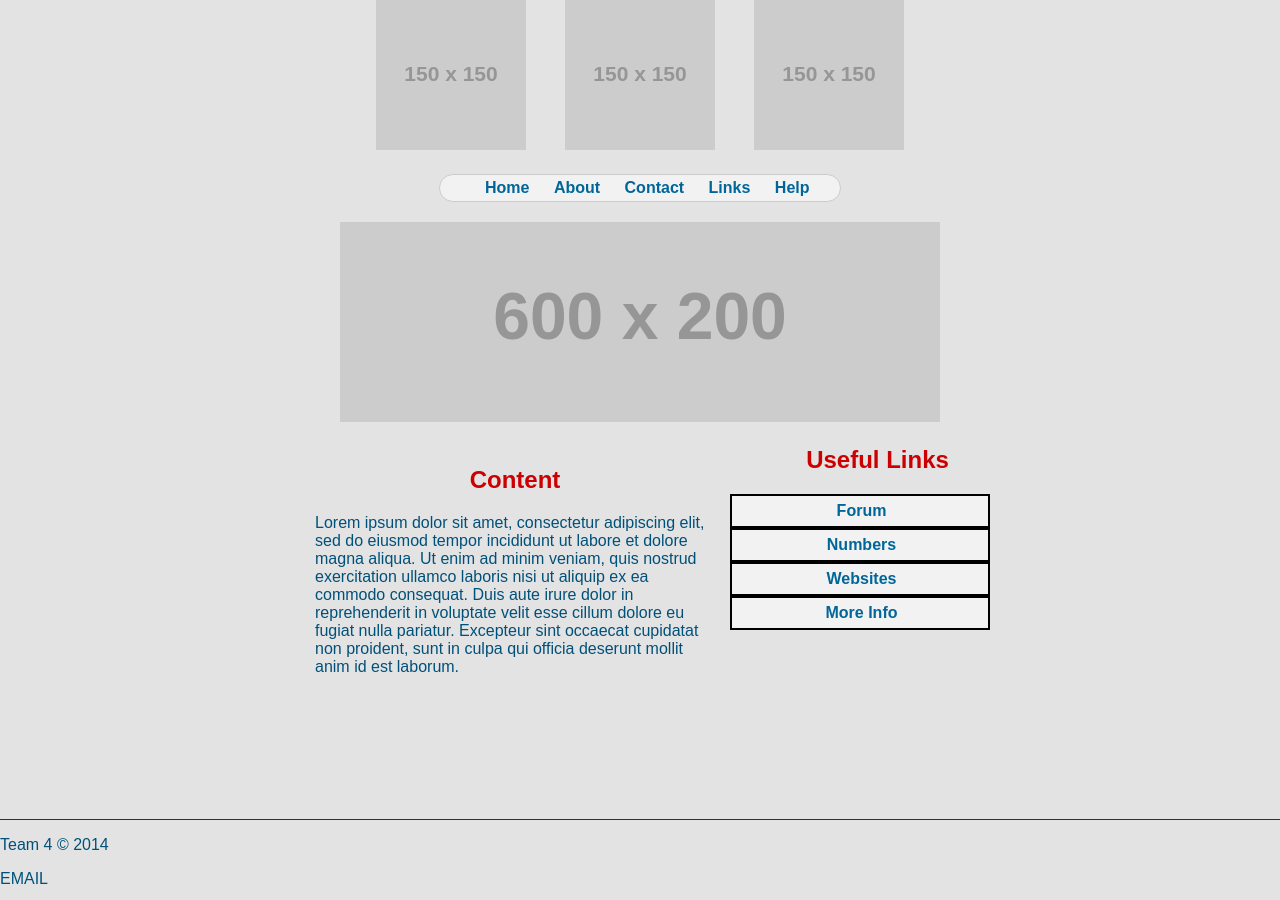
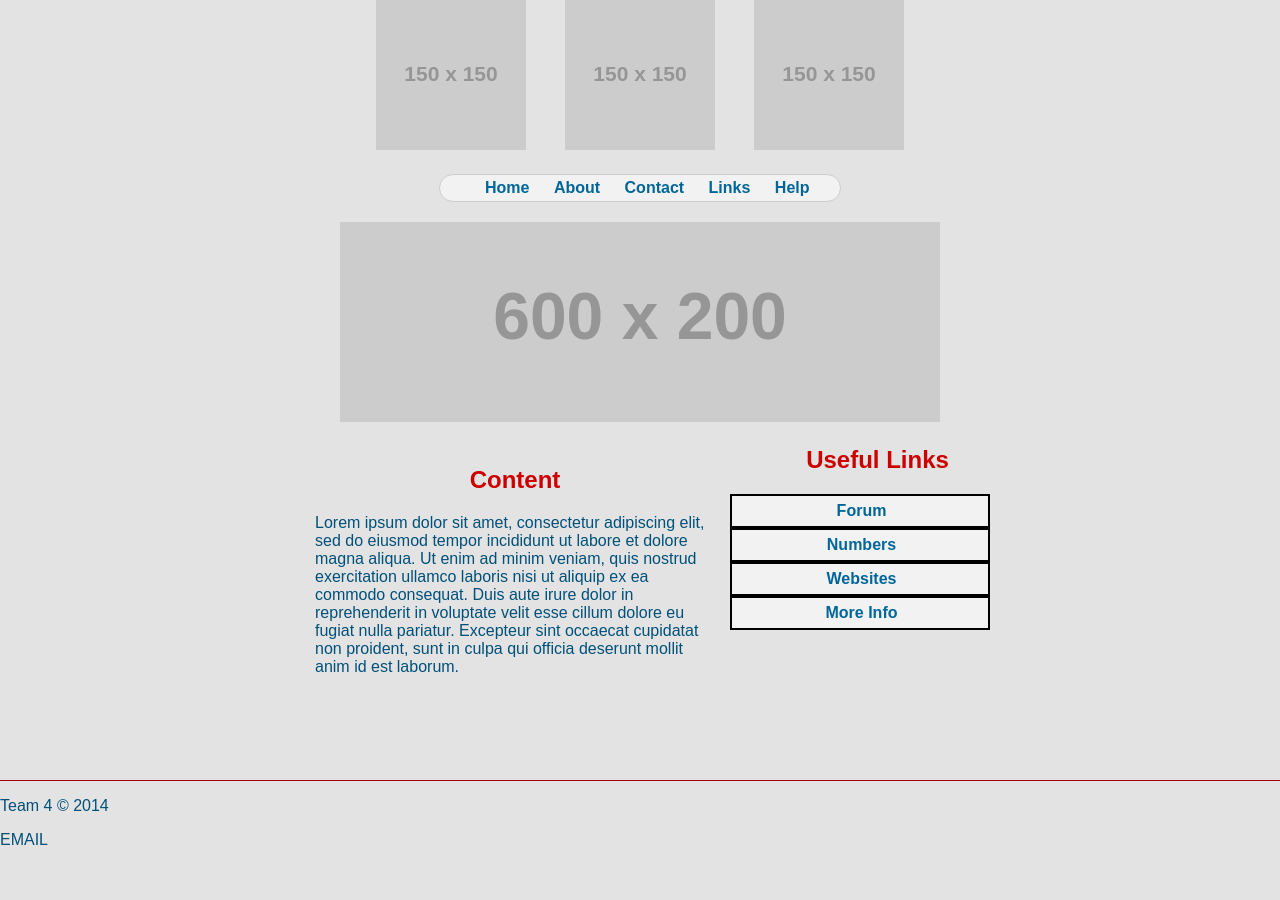
Before and after one commit to iinf362/team4, a Jekyll site: the page built from index.html, in a window 1280 px wide. Built offline with Jekyll 4.4.1, drawn with Linux system fonts in a browser that asks for light colours.

Commit message:
okay, now the footer should be fixed

```diff
--- a/css/main.css
+++ b/css/main.css
@@ -194,7 +194,7 @@
 
 /*Footer*/
 .footer {
-	position: absolute;
+	margin: 0;
 	width:100%;
 	color: #00517a;
 	border-top: 1px solid #a30000;
```
